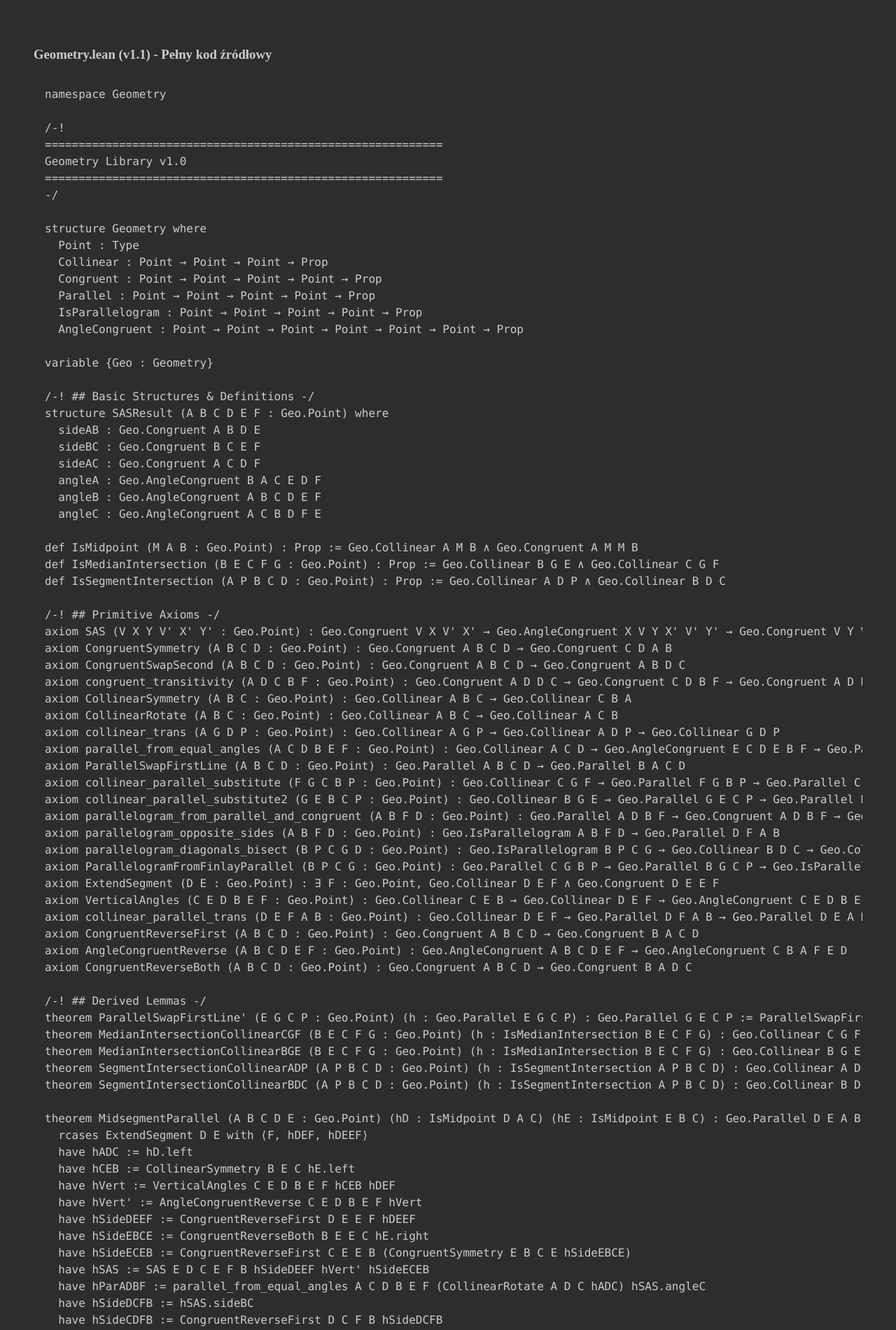
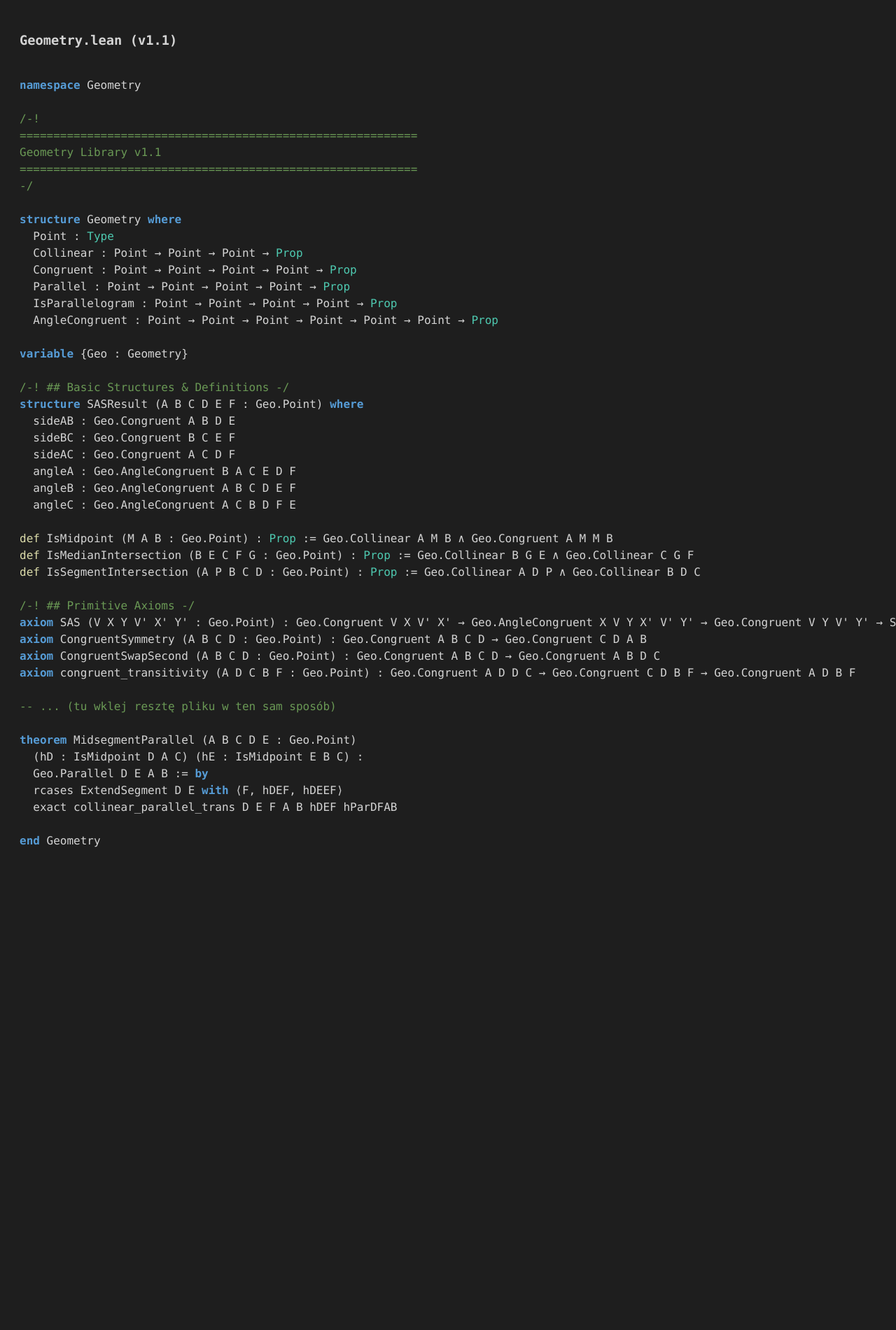
Before and after one commit to cgjteam/cgjteam.github.io, a Jekyll site: the page Geometry_lean.html, which Jekyll copies as it is, in a window 1280 px wide. Shown: the top 1901 px of the page at 70% size. Built offline with Jekyll 4.4.1, drawn with Linux system fonts in a browser that asks for light colours; after the commit the page ends 1242 px from its top, so only the background shows below that; some of the changed text lies outside the part shown.

Commit message:
Revise HTML for Geometry.lean documentation
Updated the HTML structure and styling for the Geometry.lean documentation.

```diff
--- a/Geometry_lean.html
+++ b/Geometry_lean.html
@@ -1,34 +1,42 @@
 <!DOCTYPE html>
-<html lang="pl">
+<html lang="en">
 <head>
     <meta charset="UTF-8">
-    <title>Geometry.lean - Pełny kod</title>
-    <link rel="stylesheet" href="https://cdnjs.cloudflare.com/ajax/libs/prism/1.29.0/themes/prism-tomorrow.min.css">
+    <title>Geometry.lean - Kod źródłowy</title>
+    <style>
+        body { background-color: #1e1e1e; color: #d4d4d4; font-family: 'Consolas', monospace; padding: 20px; }
+        .code { white-space: pre; line-height: 1.5; }
+        .kw { color: #569cd6; font-weight: bold; } /* Słowa kluczowe */
+        .cmt { color: #6a9955; } /* Komentarze */
+        .def { color: #dcdcaa; } /* Definicje */
+        .typ { color: #4ec9b0; } /* Typy */
+        .str { color: #ce9178; } /* Stringi */
+    </style>
 </head>
-<body style="background-color: #2d2d2d; padding: 40px; color: #ccc;">
+<body>
 
-<h3>Geometry.lean (v1.1) - Pełny kod źródłowy</h3>
+<h3>Geometry.lean (v1.1)</h3>
+<div class="code">
+<span class="kw">namespace</span> Geometry
 
-<pre><code class="language-lean">namespace Geometry
+<span class="cmt">/-!</span>
+<span class="cmt">===========================================================</span>
+<span class="cmt">Geometry Library v1.1</span>
+<span class="cmt">===========================================================</span>
+<span class="cmt">-/</span>
 
-/-!
-===========================================================
-Geometry Library v1.0
-===========================================================
--/
+<span class="kw">structure</span> Geometry <span class="kw">where</span>
+  Point : <span class="typ">Type</span>
+  Collinear : Point → Point → Point → <span class="typ">Prop</span>
+  Congruent : Point → Point → Point → Point → <span class="typ">Prop</span>
+  Parallel : Point → Point → Point → Point → <span class="typ">Prop</span>
+  IsParallelogram : Point → Point → Point → Point → <span class="typ">Prop</span>
+  AngleCongruent : Point → Point → Point → Point → Point → Point → <span class="typ">Prop</span>
 
-structure Geometry where
-  Point : Type
-  Collinear : Point → Point → Point → Prop
-  Congruent : Point → Point → Point → Point → Prop
-  Parallel : Point → Point → Point → Point → Prop
-  IsParallelogram : Point → Point → Point → Point → Prop
-  AngleCongruent : Point → Point → Point → Point → Point → Point → Prop
+<span class="kw">variable</span> {Geo : Geometry}
 
-variable {Geo : Geometry}
-
-/-! ## Basic Structures & Definitions -/
-structure SASResult (A B C D E F : Geo.Point) where
+<span class="cmt">/-! ## Basic Structures & Definitions -/</span>
+<span class="kw">structure</span> SASResult (A B C D E F : Geo.Point) <span class="kw">where</span>
   sideAB : Geo.Congruent A B D E
   sideBC : Geo.Congruent B C E F
   sideAC : Geo.Congruent A C D F
@@ -36,81 +44,25 @@ structure SASResult (A B C D E F : Geo.Point) where
   angleB : Geo.AngleCongruent A B C D E F
   angleC : Geo.AngleCongruent A C B D F E
 
-def IsMidpoint (M A B : Geo.Point) : Prop := Geo.Collinear A M B ∧ Geo.Congruent A M M B
-def IsMedianIntersection (B E C F G : Geo.Point) : Prop := Geo.Collinear B G E ∧ Geo.Collinear C G F
-def IsSegmentIntersection (A P B C D : Geo.Point) : Prop := Geo.Collinear A D P ∧ Geo.Collinear B D C
+<span class="def">def</span> IsMidpoint (M A B : Geo.Point) : <span class="typ">Prop</span> := Geo.Collinear A M B ∧ Geo.Congruent A M M B
+<span class="def">def</span> IsMedianIntersection (B E C F G : Geo.Point) : <span class="typ">Prop</span> := Geo.Collinear B G E ∧ Geo.Collinear C G F
+<span class="def">def</span> IsSegmentIntersection (A P B C D : Geo.Point) : <span class="typ">Prop</span> := Geo.Collinear A D P ∧ Geo.Collinear B D C
 
-/-! ## Primitive Axioms -/
-axiom SAS (V X Y V' X' Y' : Geo.Point) : Geo.Congruent V X V' X' → Geo.AngleCongruent X V Y X' V' Y' → Geo.Congruent V Y V' Y' → SASResult V X Y V' X' Y'
-axiom CongruentSymmetry (A B C D : Geo.Point) : Geo.Congruent A B C D → Geo.Congruent C D A B
-axiom CongruentSwapSecond (A B C D : Geo.Point) : Geo.Congruent A B C D → Geo.Congruent A B D C
-axiom congruent_transitivity (A D C B F : Geo.Point) : Geo.Congruent A D D C → Geo.Congruent C D B F → Geo.Congruent A D B F
-axiom CollinearSymmetry (A B C : Geo.Point) : Geo.Collinear A B C → Geo.Collinear C B A
-axiom CollinearRotate (A B C : Geo.Point) : Geo.Collinear A B C → Geo.Collinear A C B
-axiom collinear_trans (A G D P : Geo.Point) : Geo.Collinear A G P → Geo.Collinear A D P → Geo.Collinear G D P
-axiom parallel_from_equal_angles (A C D B E F : Geo.Point) : Geo.Collinear A C D → Geo.AngleCongruent E C D E B F → Geo.Parallel A D B F
-axiom ParallelSwapFirstLine (A B C D : Geo.Point) : Geo.Parallel A B C D → Geo.Parallel B A C D
-axiom collinear_parallel_substitute (F G C B P : Geo.Point) : Geo.Collinear C G F → Geo.Parallel F G B P → Geo.Parallel C G B P
-axiom collinear_parallel_substitute2 (G E B C P : Geo.Point) : Geo.Collinear B G E → Geo.Parallel G E C P → Geo.Parallel B G C P
-axiom parallelogram_from_parallel_and_congruent (A B F D : Geo.Point) : Geo.Parallel A D B F → Geo.Congruent A D B F → Geo.IsParallelogram A B F D
-axiom parallelogram_opposite_sides (A B F D : Geo.Point) : Geo.IsParallelogram A B F D → Geo.Parallel D F A B
-axiom parallelogram_diagonals_bisect (B P C G D : Geo.Point) : Geo.IsParallelogram B P C G → Geo.Collinear B D C → Geo.Collinear G D P → Geo.Congruent B D D C
-axiom ParallelogramFromFinlayParallel (B P C G : Geo.Point) : Geo.Parallel C G B P → Geo.Parallel B G C P → Geo.IsParallelogram B P C G
-axiom ExtendSegment (D E : Geo.Point) : ∃ F : Geo.Point, Geo.Collinear D E F ∧ Geo.Congruent D E E F
-axiom VerticalAngles (C E D B E F : Geo.Point) : Geo.Collinear C E B → Geo.Collinear D E F → Geo.AngleCongruent C E D B E F
-axiom collinear_parallel_trans (D E F A B : Geo.Point) : Geo.Collinear D E F → Geo.Parallel D F A B → Geo.Parallel D E A B
-axiom CongruentReverseFirst (A B C D : Geo.Point) : Geo.Congruent A B C D → Geo.Congruent B A C D
-axiom AngleCongruentReverse (A B C D E F : Geo.Point) : Geo.AngleCongruent A B C D E F → Geo.AngleCongruent C B A F E D
-axiom CongruentReverseBoth (A B C D : Geo.Point) : Geo.Congruent A B C D → Geo.Congruent B A D C
+<span class="cmt">/-! ## Primitive Axioms -/</span>
+<span class="kw">axiom</span> SAS (V X Y V' X' Y' : Geo.Point) : Geo.Congruent V X V' X' → Geo.AngleCongruent X V Y X' V' Y' → Geo.Congruent V Y V' Y' → SASResult V X Y V' X' Y'
+<span class="kw">axiom</span> CongruentSymmetry (A B C D : Geo.Point) : Geo.Congruent A B C D → Geo.Congruent C D A B
+<span class="kw">axiom</span> CongruentSwapSecond (A B C D : Geo.Point) : Geo.Congruent A B C D → Geo.Congruent A B D C
+<span class="kw">axiom</span> congruent_transitivity (A D C B F : Geo.Point) : Geo.Congruent A D D C → Geo.Congruent C D B F → Geo.Congruent A D B F
 
-/-! ## Derived Lemmas -/
-theorem ParallelSwapFirstLine' (E G C P : Geo.Point) (h : Geo.Parallel E G C P) : Geo.Parallel G E C P := ParallelSwapFirstLine E G C P h
-theorem MedianIntersectionCollinearCGF (B E C F G : Geo.Point) (h : IsMedianIntersection B E C F G) : Geo.Collinear C G F := h.right
-theorem MedianIntersectionCollinearBGE (B E C F G : Geo.Point) (h : IsMedianIntersection B E C F G) : Geo.Collinear B G E := h.left
-theorem SegmentIntersectionCollinearADP (A P B C D : Geo.Point) (h : IsSegmentIntersection A P B C D) : Geo.Collinear A D P := h.left
-theorem SegmentIntersectionCollinearBDC (A P B C D : Geo.Point) (h : IsSegmentIntersection A P B C D) : Geo.Collinear B D C := h.right
+<span class="cmt">-- ... (tu wklej resztę pliku w ten sam sposób)</span>
 
-theorem MidsegmentParallel (A B C D E : Geo.Point) (hD : IsMidpoint D A C) (hE : IsMidpoint E B C) : Geo.Parallel D E A B := by
-  rcases ExtendSegment D E with ⟨F, hDEF, hDEEF⟩
-  have hADC := hD.left
-  have hCEB := CollinearSymmetry B E C hE.left
-  have hVert := VerticalAngles C E D B E F hCEB hDEF
-  have hVert' := AngleCongruentReverse C E D B E F hVert
-  have hSideDEEF := CongruentReverseFirst D E E F hDEEF
-  have hSideEBCE := CongruentReverseBoth B E E C hE.right
-  have hSideECEB := CongruentReverseFirst C E E B (CongruentSymmetry E B C E hSideEBCE)
-  have hSAS := SAS E D C E F B hSideDEEF hVert' hSideECEB
-  have hParADBF := parallel_from_equal_angles A C D B E F (CollinearRotate A D C hADC) hSAS.angleC
-  have hSideDCFB := hSAS.sideBC
-  have hSideCDFB := CongruentReverseFirst D C F B hSideDCFB
-  have hSideCDBF := CongruentSwapSecond C D F B hSideCDFB
-  have hSideADBF := congruent_transitivity A D C B F hD.right hSideCDBF
-  have hParallelogram := parallelogram_from_parallel_and_congruent A B F D hParADBF hSideADBF
-  have hParDFAB := parallelogram_opposite_sides A B F D hParallelogram
+<span class="kw">theorem</span> MidsegmentParallel (A B C D E : Geo.Point)
+  (hD : IsMidpoint D A C) (hE : IsMidpoint E B C) :
+  Geo.Parallel D E A B := <span class="kw">by</span>
+  rcases ExtendSegment D E <span class="kw">with</span> ⟨F, hDEF, hDEEF⟩
   exact collinear_parallel_trans D E F A B hDEF hParDFAB
 
-theorem MidsegmentParallelABAP (A B P F G : Geo.Point) (hF : IsMidpoint F A B) (hG : IsMidpoint G A P) : Geo.Parallel F G B P := sorry
-theorem MidsegmentParallelACAP (A C P E G : Geo.Point) (hE : IsMidpoint E A C) (hG : IsMidpoint G A P) : Geo.Parallel E G C P := sorry
-
-/-! ## Main Theorems -/
-theorem FinlayProof
-  (A B C E F G P D : Geo.Point)
-  (hE : IsMidpoint E A C)
-  (hF : IsMidpoint F A B)
-  (hG : IsMedianIntersection B E C F G)
-  (hP : IsMidpoint G A P)
-  (hD : IsSegmentIntersection A P B C D) :
-  Geo.Congruent B D D C := by
-  have hFGparallelBP := MidsegmentParallelABAP A B P F G hF hP
-  have hCGparallelBP := collinear_parallel_substitute F G C B P (MedianIntersectionCollinearCGF B E C F G hG) hFGparallelBP
-  have hGEparallelCP := MidsegmentParallelACAP A C P E G hE hP
-  have hBGparallelCP := collinear_parallel_substitute2 G E B C P (MedianIntersectionCollinearBGE B E C F G hG) (ParallelSwapFirstLine' E G C P hGEparallelCP)
-  have hPar := ParallelogramFromFinlayParallel B P C G hCGparallelBP hBGparallelCP
-  have hGDP := collinear_trans A G D P hP.left (SegmentIntersectionCollinearADP A P B C D hD)
-  exact parallelogram_diagonals_bisect B P C G D hPar (SegmentIntersectionCollinearBDC A P B C D hD) hGDP
-</code></pre>
-
-    <script src="https://cdnjs.cloudflare.com/ajax/libs/prism/1.29.0/prism.min.js"></script>
-    <script src="https://cdnjs.cloudflare.com/ajax/libs/prism/1.29.0/components/prism-lean.min.js"></script>
+<span class="kw">end</span> Geometry
+</div>
 </body>
 </html>
```
